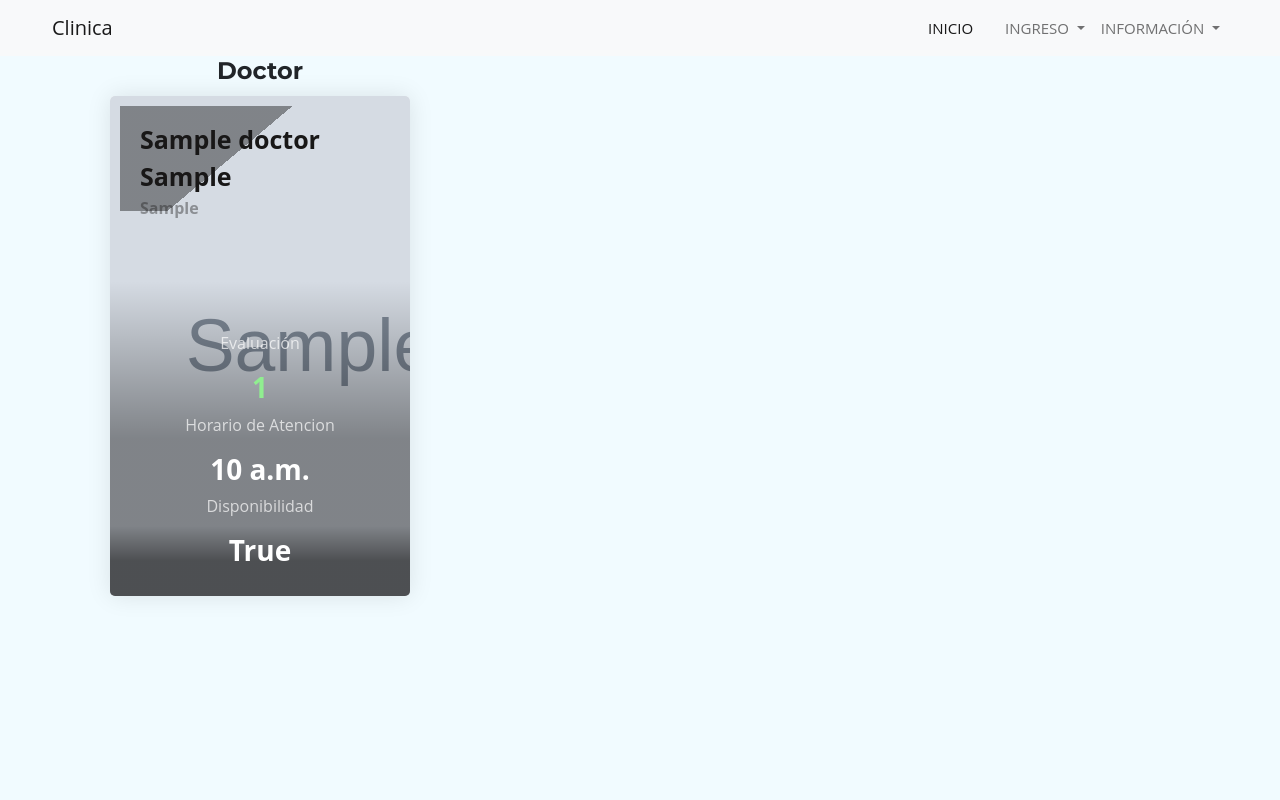
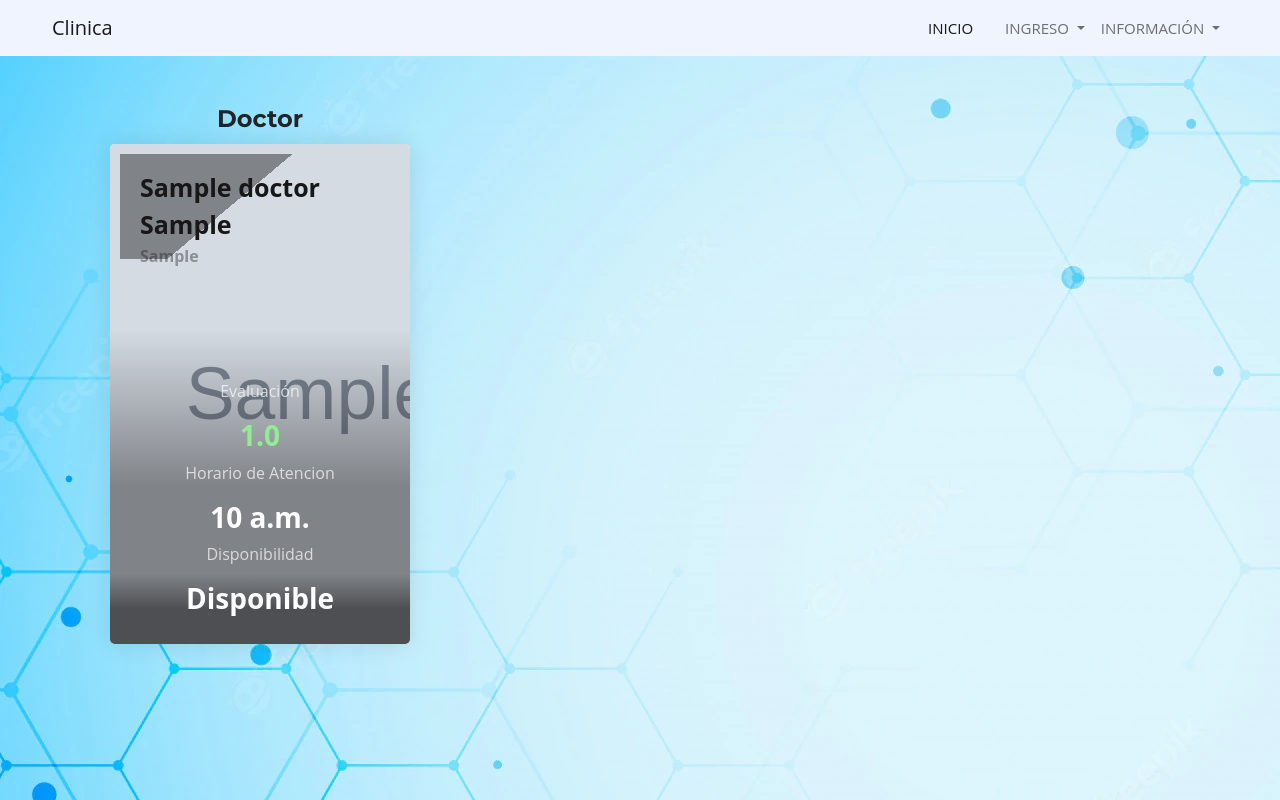
Before and after one commit to FelipeQDev/api_clinica, a Django app: page /doctores/ in a window 1280 px wide. Run offline with Django 4.2, Linux system fonts and the light colour scheme; tables that the repository leaves empty hold one stand-in row (values such as "Sample post"); grey boxes marked "Sample" are stand-in pictures.

Commit message:
avancillo

```diff
--- a/api/models.py
+++ b/api/models.py
@@ -16,6 +16,9 @@ class Paciente(models.Model):
     class Meta:
         db_table = "paciente"
 
+    def __str__(self):
+        return str(self.nombre +" "+ self.apellido)
+
 
 class PacienteSerializer(serializers.ModelSerializer):
     class Meta:
@@ -30,11 +33,14 @@ class Doctor(models.Model):
     especialidad = models.CharField(max_length=25)
     url_imagen = models.CharField(max_length=1000)
     horario_atencion = models.TimeField()
-    evaluacion_doc = models.IntegerField()
+    evaluacion_doc = models.DecimalField(decimal_places=1,max_digits=2)
     disponibilidad = models.BooleanField()
 
     class Meta:
         db_table = "doctor"
+
+    def __str__(self):
+        return str(self.nombre +" "+ self.apellido+" " +"("+self.especialidad+")" )
 
 
 class DoctorSerializer(serializers.ModelSerializer):
--- a/api_clinica/static/css/style.css
+++ b/api_clinica/static/css/style.css
@@ -53,7 +53,7 @@ a:focus {
 }
 
 body {
-    background-color: #F1F2F3;
+    background-image: url(../img/Bg.webp) !important;
 }
 
 .container-fluid,
--- a/api_clinica/static/css/style2.css
+++ b/api_clinica/static/css/style2.css
@@ -4,6 +4,11 @@
 }
 body {
 	background: #f1fbff;
+
+}
+
+#navbar{
+	background-color: #eff4ff;
 }
 .section-padding {
 	padding: 100px 0;
--- a/templates/doctores.html
+++ b/templates/doctores.html
@@ -1,21 +1,19 @@
 {% load static %}
 <!DOCTYPE html>
 <html lang="en">
+
 <head>
   <meta charset="UTF-8" />
   <meta http-equiv="X-UA-Compatible" content="IE=edge" />
   <meta name="viewport" content="width=device-width, initial-scale=1.0" />
-    <link
-      text="text/css"
-      rel="stylesheet"
-      href="{% static 'css/style.css' %}"
-    />
+  <link text="text/css" rel="stylesheet" href="{% static 'css/style.css' %}" />
   {% include "header.html" %}
   <title>Doctores</title>
 </head>
+
 <body>
   {% include 'navigation.html' %}
-    <div class="container">
+  <div class="container mt-5">
     <div class="row">
       <div class="col-9" style="width: 100%">
         <div class="row">
@@ -23,11 +21,7 @@
           <div class="col-md-4">
             <h4 class="text-center"><strong>Doctor </strong></h4>
             <div class="profile-card-6">
-                <img
-                  src="{{d.url_imagen}}"
-                  style="width: 400px; height: 500px"
-                  class="img img-responsive"
-                />
+              <img src="{{d.url_imagen}}" style="width: 400px; height: 500px" class="img img-responsive" />
               <div class="profile-name">
                 {{d.nombre}} <br />{{d.apellido}}
               </div>
@@ -45,7 +39,13 @@
                     </div>
                     <div class="col-xs-4">
                       <p>Disponibilidad</p>
-                          <h3>{{d.disponibilidad}}</h3>
+
+                      {% if d.disponibilidad == True %}
+                      <h3>Disponible</h3>
+                      {% else %}
+                      <h3>No Disponible</h3>
+                      {% endif %}
+
                     </div>
                   </div>
                 </div>
@@ -58,4 +58,5 @@
     </div>
   </div>
 </body>
+
 </html>
--- a/templates/navigation.html
+++ b/templates/navigation.html
@@ -1,6 +1,6 @@
 {% load static %}
 <link text="text/css" rel="stylesheet" href="{% static 'css/style2.css' %}" />
-<nav class="navbar navbar-expand-lg bg-light">
+<nav class="navbar navbar-expand-lg" id="navbar" >
   <div class="container-fluid">
     <a class="navbar-brand" href="{% url 'index' %}">Clinica</a>
     <button class="navbar-toggler" type="button" data-bs-toggle="collapse" data-bs-target="#navbarSupportedContent" aria-controls="navbarSupportedContent" aria-expanded="false" aria-label="Toggle navigation">
@@ -22,7 +22,7 @@
             <li><a class="dropdown-item" href="{% url 'pacienteMixins' %}">Paciente</a></li>
             <li><a class="dropdown-item" href="{% url 'doctorMixins' %}">Doctor</a></li>
             <li><hr class="dropdown-divider"></li>
-            <li><a class="dropdown-item" href="horaMixins">Hora</a></li>
+            <li><a class="dropdown-item" href="{% url 'horaMixins' %}"">Hora</a></li>
           </ul>
         </li>
         <li class="nav-item dropdown">
```
Also changed, not shown: templates/pacientes.html (+4 -3 lines), api/migrations/0002_rename_url_imagen_doctor_url_image.py (added), api/migrations/0003_rename_url_image_doctor_url_imagen.py (added), api/migrations/0004_alter_doctor_evaluacion_doc.py (added), api_clinica/static/img/Bg.webp (added). Lines whose indentation alone changed are shown as unchanged.
